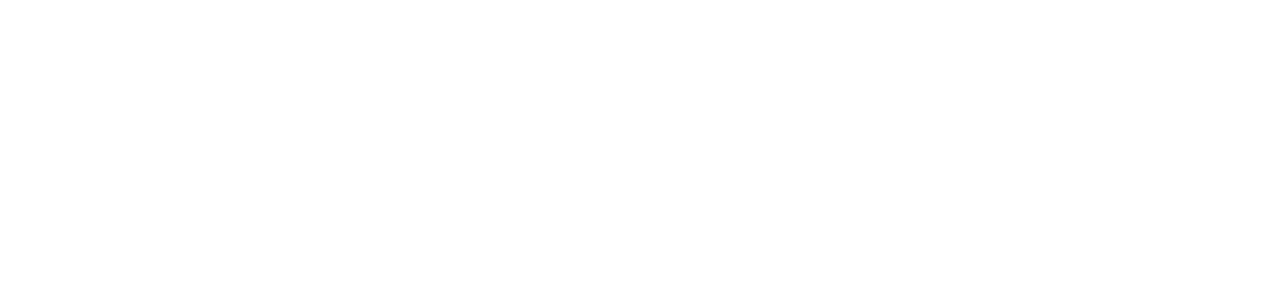
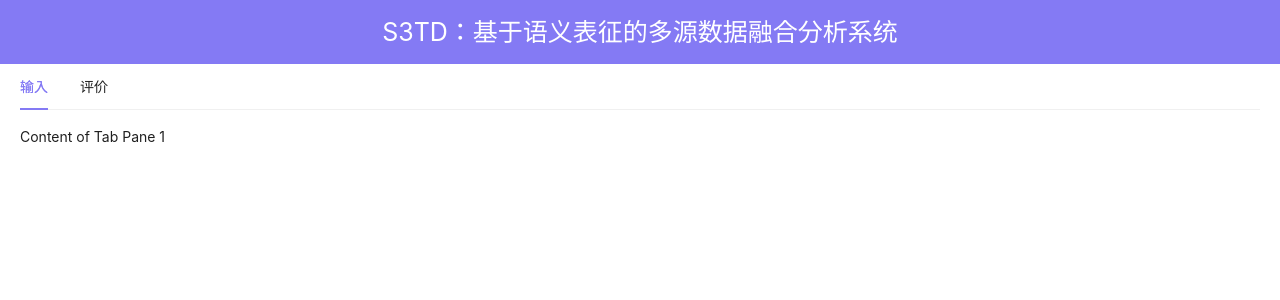
Before and after one commit to ErnestThePoet/hit-patent-demos, a React (Vite) app: page / in a window 1280 px wide. Shown: the top 300 px of the page. Built offline with nearby package versions, Linux system fonts and the light colour scheme.

Commit message:
chore: main page tab finish

```diff
--- /dev/null
+++ b/src/App.module.scss
@@ -0,0 +1,17 @@
+.header {
+    background-color: rgb(132, 122, 244);
+}
+
+.divHeaderText {
+    display: flex;
+    justify-content: center;
+    align-items: center;
+
+    color: white;
+    font-size: 25px;
+}
+
+.content{
+    background-color: white;
+    padding: 0 20px;
+}
--- a/src/App.tsx
+++ b/src/App.tsx
@@ -1,8 +1,38 @@
 import React from "react";
 import "antd/dist/reset.css";
+import styles from "./App.module.scss";
+
+import { Layout, Tabs } from "antd";
+import type { TabsProps } from "antd";
+
+const { Header, Content } = Layout;
+
+const tabItems: TabsProps["items"] = [
+    {
+        key: "0",
+        label: "输入",
+        children: `Content of Tab Pane 1`
+    },
+    {
+        key: "1",
+        label: "评价",
+        children: `Content of Tab Pane 2`
+    }
+];
 
 const App: React.FC = () => {
-    return <div></div>;
+    return (
+        <Layout className="layout">
+            <Header className={styles.header}>
+                <div className={styles.divHeaderText}>
+                    S3TD：基于语义表征的多源数据融合分析系统
+                </div>
+            </Header>
+            <Content className={styles.content}>
+                <Tabs defaultActiveKey="0" items={tabItems} />
+            </Content>
+        </Layout>
+    );
 };
 
 export default App;
--- a/src/main.tsx
+++ b/src/main.tsx
@@ -1,9 +1,17 @@
 import React from "react";
 import ReactDOM from "react-dom/client";
 import App from "./App.tsx";
+import { ConfigProvider } from "antd";
 
 ReactDOM.createRoot(document.getElementById("root") as HTMLElement).render(
     <React.StrictMode>
-        <App />
+        <ConfigProvider
+            theme={{
+                token: {
+                    colorPrimary: "rgb(132, 122, 244)"
+                }
+            }}>
+            <App />
+        </ConfigProvider>
     </React.StrictMode>
 );
```
